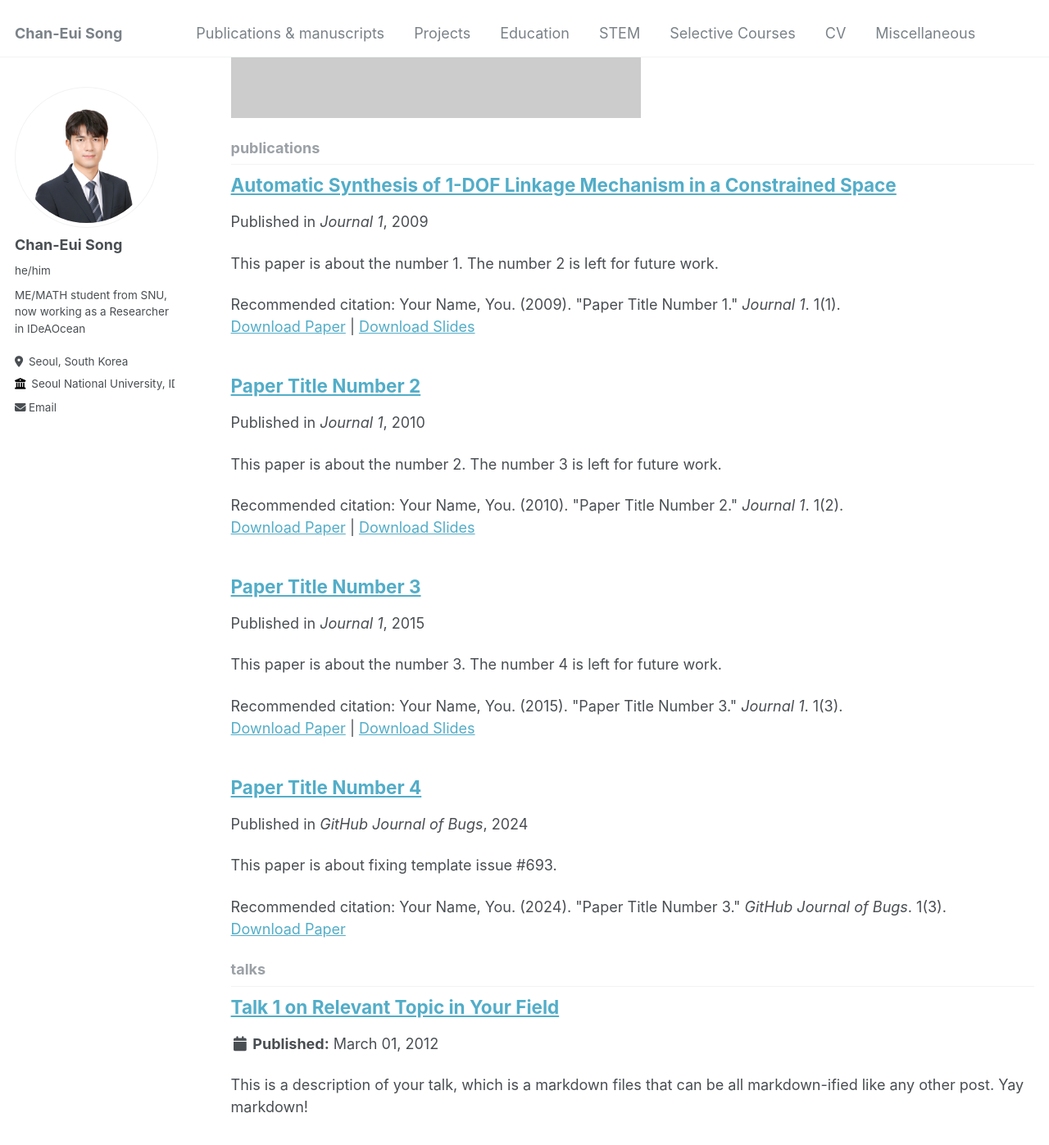
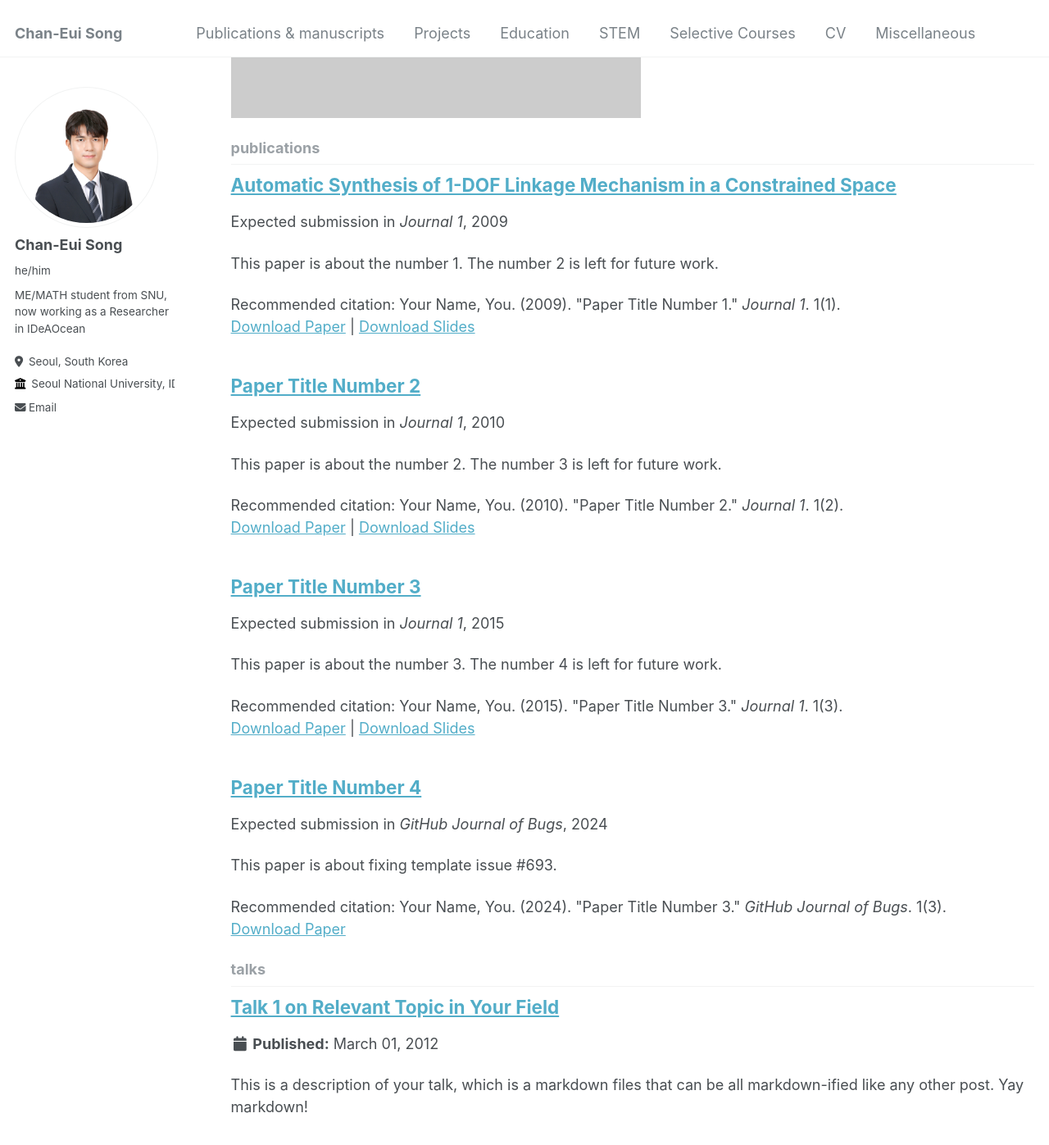
Before and after one commit to cksdml1014/chanisong, a Jekyll site: the page built from _pages/collection-archive.html, in a window 1280 px wide and 1400 px high, scrolled down 948 px. Shown: the top 1397 px of the window at 82% size. Built offline with Jekyll 4.4.1, drawn with Linux system fonts in a browser that asks for light colours.

Commit message:
Update archive-single.html

```diff
--- a/_includes/archive-single.html
+++ b/_includes/archive-single.html
@@ -41,7 +41,7 @@
         {% if post.collection == 'teaching' %}
           <p> {{ post.type }}, <i>{{ post.venue }}</i>, {{ post.date | default: "1900-01-01" | date: "%Y" }} </p>
         {% elsif post.collection == 'publications' %}
-          <p>Published in <i>{{ post.venue }}</i>, {{ post.date | default: "1900-01-01" | date: "%Y" }} </p>
+          <p>Expected submission in <i>{{ post.venue }}</i>, {{ post.date | default: "1900-01-01" | date: "%Y" }} </p>
         {% elsif post.date %}
          <p class="page__date"><strong><i class="fa fa-fw fa-calendar" aria-hidden="true"></i> {{ site.data.ui-text[site.locale].date_label | default: "Published:" }}</strong> <time datetime="{{ post.date | default: "1900-01-01" | date_to_xmlschema }}">{{ post.date | default: "1900-01-01" | date: "%B %d, %Y" }}</time></p>
         {% endif %}
```
